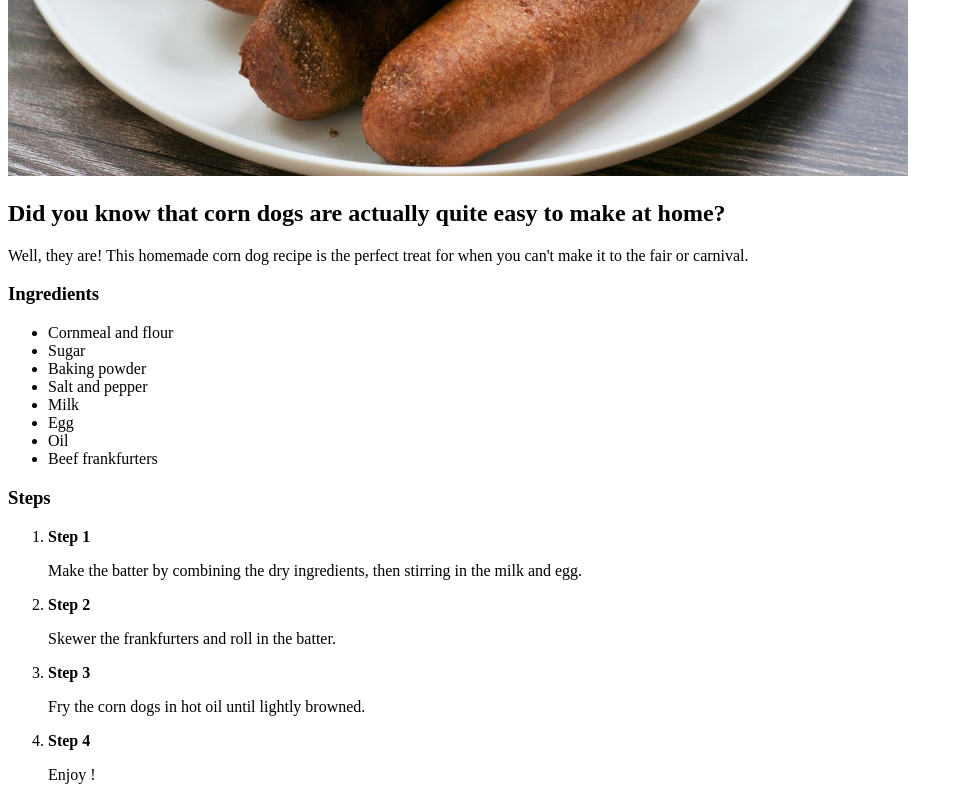
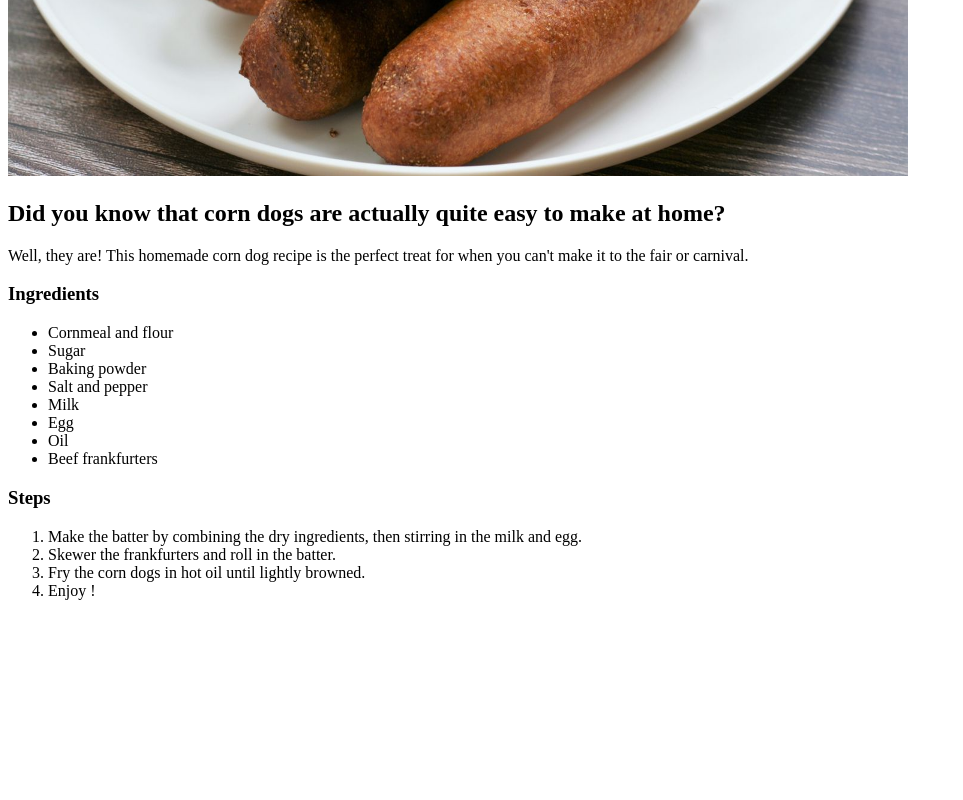
Before and after one commit to Filip-art/odin-recipes, a plain HTML site: page recipes/cornDogs.html in a window 1280 px wide. Shown: the part 404-1204 px from the top of the page, without its empty margins (0-963 px from the left). After the commit the page ends 1020 px from the top, so only its background shows below. Drawn offline with Linux system fonts and the light colour scheme.

Commit message:
Changed items in ordered list with Steps
removed lis with Step 1, 2 etc... and removed paragraphs, added description of steps directly to the li

```diff
--- a/recipes/cornDogs.html
+++ b/recipes/cornDogs.html
@@ -26,14 +26,10 @@
 
     <h3>Steps</h3>
     <ol>
-        <li><strong>Step 1</strong></li>
-        <p>Make the batter by combining the dry ingredients, then stirring in the milk and egg.</p>
-        <li><strong>Step 2</strong></li>
-        <p>Skewer the frankfurters and roll in the batter.</p>
-        <li><strong>Step 3</strong></li>
-        <p>Fry the corn dogs in hot oil until lightly browned.</p>
-        <li><strong>Step 4</strong></li>
-        <p>Enjoy !</p>
+        <li>Make the batter by combining the dry ingredients, then stirring in the milk and egg.</li>
+        <li>Skewer the frankfurters and roll in the batter.</li>
+        <li>Fry the corn dogs in hot oil until lightly browned.</li>
+        <li>Enjoy !</li>
     </ol>
 </body>
 </html>
```
